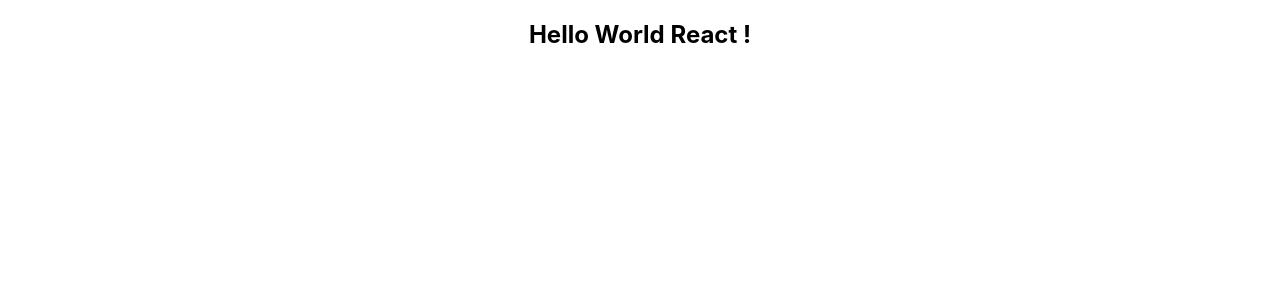
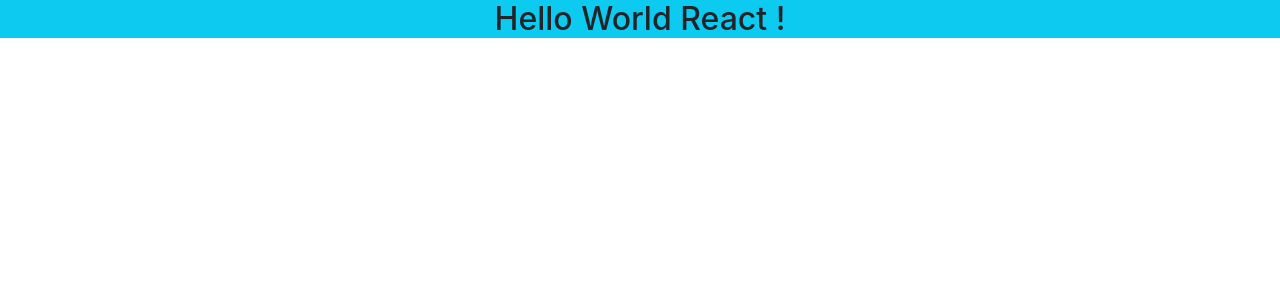
Before and after one commit to jibon969/react_zero_project, a React (Create React App) app: page / in a window 1280 px wide. Shown: the top 300 px of the page. Built offline with nearby package versions, Linux system fonts and the light colour scheme.

Commit message:
added how to install bootstrap in react

```diff
--- a/public/index.html
+++ b/public/index.html
@@ -25,6 +25,11 @@
       Learn how to configure a non-root public URL by running `npm run build`.
     -->
     <title>React App</title>
+    <link rel="stylesheet" href="https://cdn.jsdelivr.net/npm/bootstrap@5.1.3/dist/css/bootstrap.min.css"
+      integrity="sha384-1BmE4kWBq78iYhFldvKuhfTAU6auU8tT94WrHftjDbrCEXSU1oBoqyl2QvZ6jIW3"
+      crossorigin="anonymous"
+    />
+
   </head>
   <body>
     <noscript>You need to enable JavaScript to run this app.</noscript>
@@ -39,5 +44,10 @@
       To begin the development, run `npm start` or `yarn start`.
       To create a production bundle, use `npm run build` or `yarn build`.
     -->
+    <script
+      src="https://cdn.jsdelivr.net/npm/bootstrap@5.1.3/dist/js/bootstrap.bundle.min.js"
+      integrity="sha384-ka7Sk0Gln4gmtz2MlQnikT1wXgYsOg+OMhuP+IlRH9sENBO0LRn5q+8nbTov4+1p"
+      crossorigin="anonymous">
+    </script>
   </body>
 </html>
--- a/src/App.js
+++ b/src/App.js
@@ -4,7 +4,7 @@
 function App() {
   return (
     <div className="App">
-      <h2>Hello World React !</h2>
+      <h2 className='bg-info'>Hello World React !</h2>
     </div>
   );
 }
```
Also changed, not shown: 1 other file (tests, documents, lock files or other folders).
